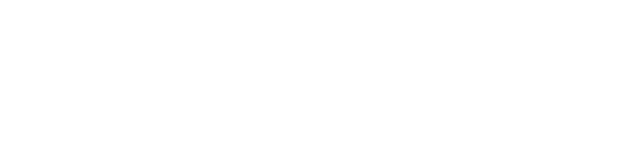
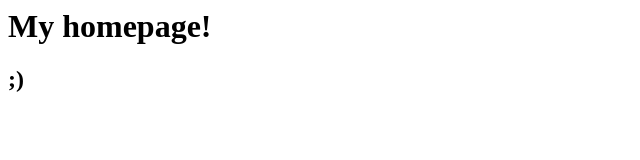
Before and after one commit to iceriverg/iceriverg.github.io, a plain HTML site: page index.html in a window 1280 px wide. Shown: the whole page, without its empty margins (0-640 px from the left). Drawn offline with Linux system fonts and the light colour scheme.

Commit message:
Update index.html

```diff
--- a/index.html
+++ b/index.html
@@ -2,4 +2,14 @@
   <head>
     <title>My Homepage</title>
   </head>
+
+
+  <body>
+    <h1>My homepage!</h1>
+
+    <h2>
+        ;)
+    </h2>
+
+  </body>
 </html>
```
